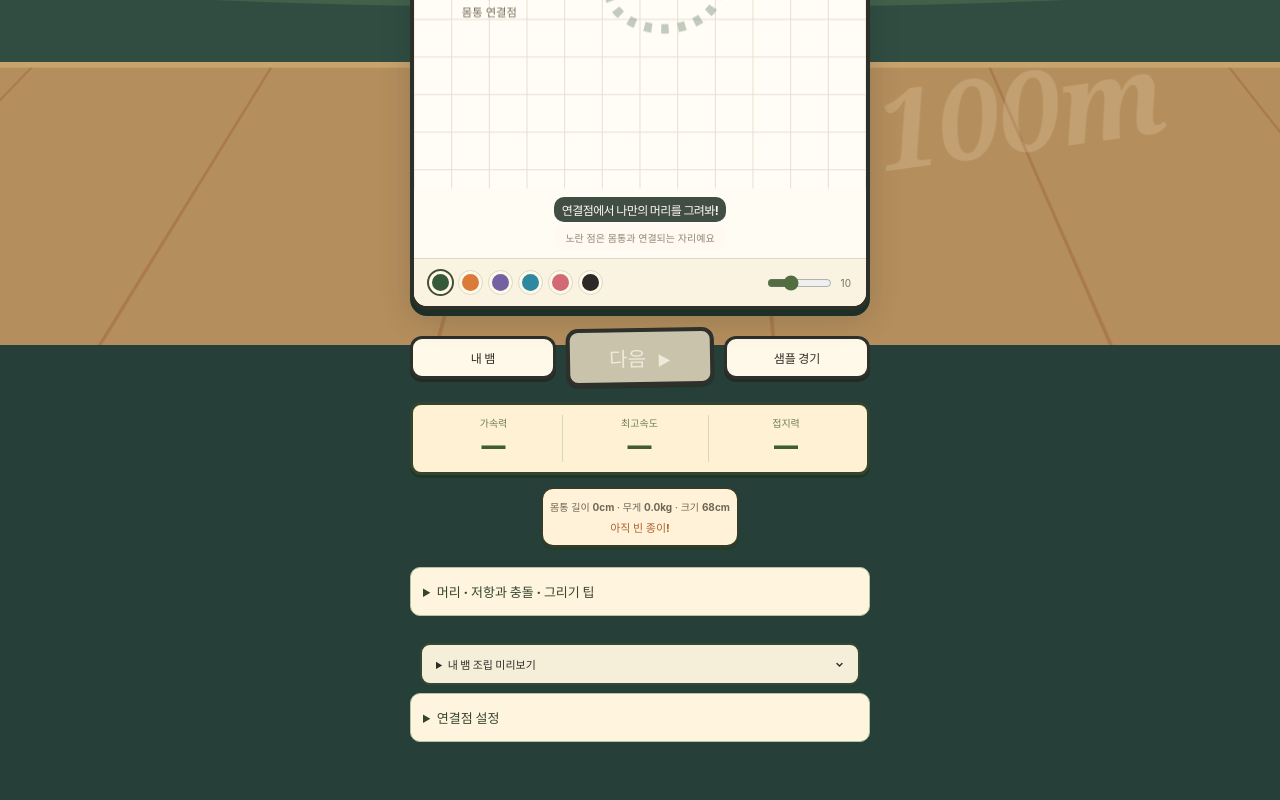
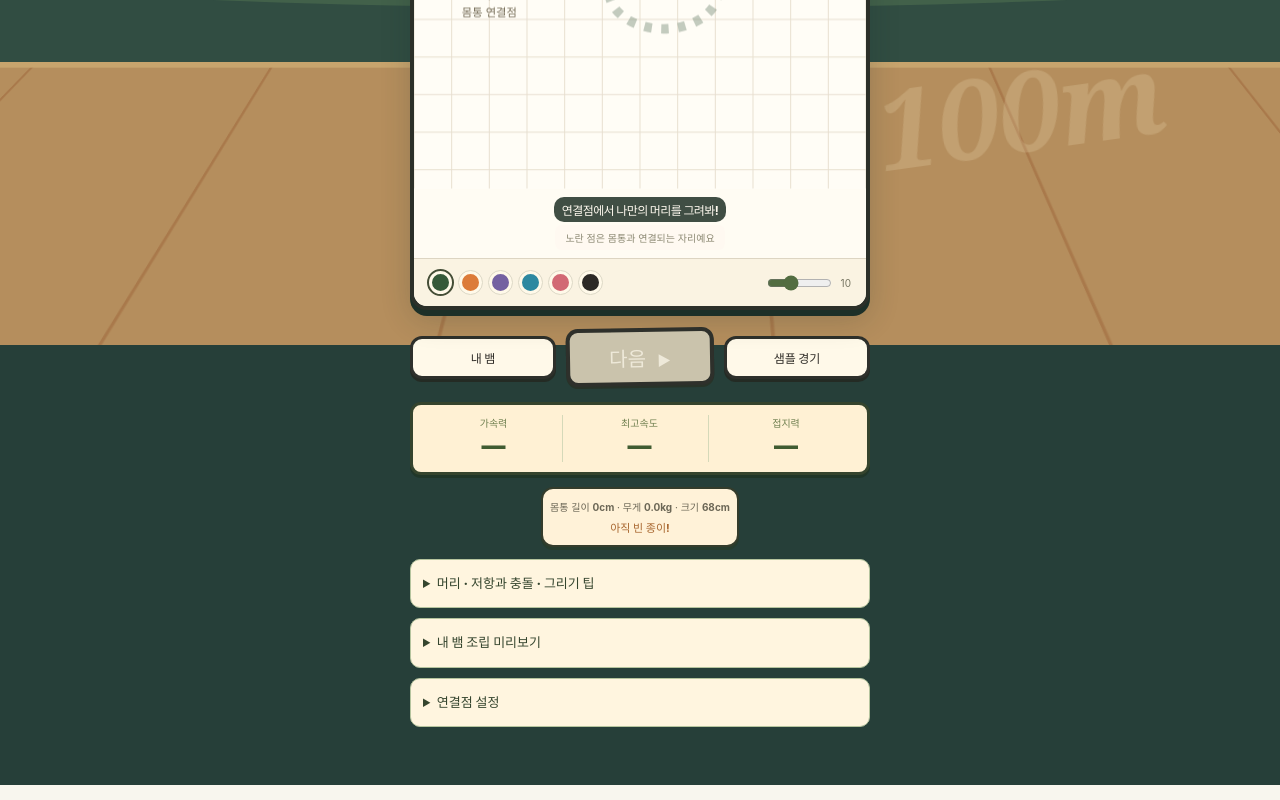
Before and after one commit to minho-nim/MinSnakey, a React (Vite) app: page / in a window 1280 px wide. Shown: the part 455-1255 px from the top of the page. Built offline with nearby package versions, Linux system fonts and the light colour scheme.

Commit message:
Align lower drawing panel edges, spacing and disclosure styling

```diff
--- a/src/style.css
+++ b/src/style.css
@@ -3440,3 +3440,27 @@ meter::-webkit-meter-optimum-value {
 .workshop > .arcade-bottom { margin: 4px 0 16px; }
 .workshop > .live-ability-strip { margin: 0 0 12px; position: static; transform: none; }
 .workshop > .shape-readout { margin: 0 auto 12px; border-top: 2px solid #343c2b; border-radius: 12px; }
+/* Give the lower drawing panels a single, consistent outer edge. */
+.workshop > details.part-draw-guide,
+.workshop > details.assembly-peek,
+.workshop > details.compact-panel {
+  width: 100%;
+  box-sizing: border-box;
+  margin: 0 0 10px;
+  padding: 10px 12px;
+  border: 1px solid #b5c49e;
+  border-radius: 10px;
+  background: #fff5df;
+  color: #35452e;
+  box-shadow: none;
+}
+.workshop > details > summary {
+  min-height: 24px;
+  padding: 4px 0;
+  font-size: 13px;
+  line-height: 1.5;
+  font-weight: 800;
+}
+.workshop > details.assembly-peek > summary > span { display: none; }
+.workshop > details:last-child { margin-bottom: 0; }
+.workshop { padding-bottom: 28px; }
```
